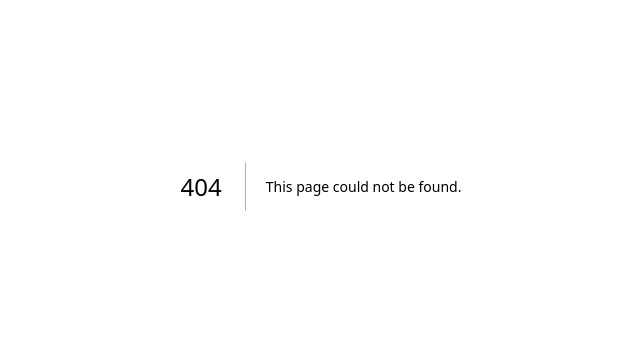
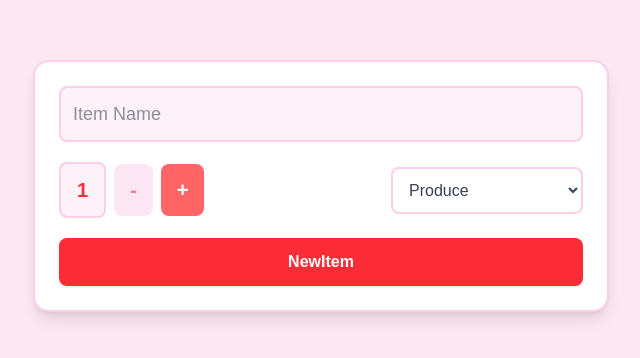
Before and after one commit to shorthippo/cprg306-assignments, a Next.js app: page /week-5 in a window 1280 px wide. Before the commit this address had no page. Shown: the part 214-572 px from the top of the page, without its empty margins (319-959 px from the left). Built offline with nearby package versions, Linux system fonts and the light colour scheme.

Commit message:
Pushed Masooma's branch to master

```diff
--- a/app/page.js
+++ b/app/page.js
@@ -4,19 +4,12 @@ export default function Home() {
   return (
     <main>
       <h1>CPRG 306: Web Development 2 - Assignments</h1>
-      <div><Link href="/week-2">
-        Week 2 Assignment
-      </Link></div>
-      <div><Link href="/week-3">
-        Week 3 Assignment
-      </Link></div>
-      <p>Week4 Assignment</p>
-      <p>Week 5 Assignment</p>
-      <p>Week 6 Assignment</p>
-      <p>Week 7 Assignment</p>
-      <p>Week 8 Assignment</p>
-      <p>Week 9 Assignment</p>
-
+      <div>
+        <Link href = "week-2"> Week 2 </Link>
+        <Link href = "week-3"> Week 3 </Link>
+        <Link href = "week-4"> Week 4 </Link>
+        <Link href = "week-5"> Week 5 </Link>
+      </div>
     </main>
   );
 }
--- /dev/null
+++ b/app/week-5/new-item.js
@@ -0,0 +1,76 @@
+"use client"
+import { useState } from "react";
+
+export default function NewItem() {
+  const [name, setName] = useState("");
+  const [category, setCategory] = useState("Produce");
+  const [quantity, setQuantity] = useState(1);
+  const handleSubmit = (Submission) => {
+    Submission.preventDefault();
+      const newItem = {
+      name: name,
+      category: category,
+      quantity: quantity
+    };
+    console.log(newItem);
+    alert(`Name: ${name}, Quantity: ${quantity}, Category: ${category}`);
+    setName("");
+    setCategory("Produce");
+    setQuantity(1);
+  }
+
+  const increment = () => {
+    if (quantity <20) {
+    setQuantity(quantity + 1);}
+    }
+  const decrement = () => {
+    if (quantity > 1) {
+    setQuantity(quantity - 1);}
+  }
+
+return (
+<div className="min-h-screen bg-pink-100 flex items-center justify-center p-4">
+    <div className="w-full max-w-xl bg-white border-2 border-pink-200 rounded-2xl shadow-lg p-6">
+
+      <form onSubmit={handleSubmit}>
+
+    <input type="text" value={name} onChange={(Submission) =>
+        setName(Submission.target.value)} placeholder="Item Name" required
+        className="w-full box-border border-2 border-pink-200 bg-pink-50 rounded-lg p-3 text-lg text-gray-800 outline-none focus:border-red-300 mb-5"/>
+
+        <div className="flex items-center justify-between gap-3 mb-5">
+
+          <div className="flex items-center gap-2 shrink-0">
+
+    <p className="border-2 border-pink-200 bg-pink-50 rounded-lg px-4 py-3 text-xl font-bold text-red-500">{quantity}</p>
+
+    <button type="button" onClick={decrement} disabled={quantity === 1}
+    className="bg-pink-200 hover:bg-pink-300 disabled:opacity-50 text-red-600 rounded-lg px-4 py-3 text-xl font-bold">-</button>
+
+    <button type="button" onClick={increment} disabled={quantity === 20}
+    className="bg-red-400 hover:bg-red-500 disabled:opacity-50 text-white rounded-lg px-4 py-3 text-xl font-bold">+</button>
+
+        </div>
+        <select value={category} onChange={(Submission) =>
+        setCategory(Submission.target.value)} className="w-48 min-w-0 border-2 border-pink-200 bg-white text-gray-700 p-3 rounded-lg focus:border-red-300 outline-none">
+
+      <option value="Produce">Produce</option>
+      <option value="Dairy">Dairy</option>
+      <option value="Bakery">Bakery</option>
+      <option value="Meat">Meat</option>
+      <option value="Frozen Foods">Frozen Foods</option>
+      <option value="Canned Goods">Canned Goods</option>
+      <option value="Beverages">Beverages</option>
+      <option value="Snacks">Snacks</option>
+      <option value="Household">Household</option>
+      <option value="Other">Other</option>
+      </select>
+      </div>
+      <button type="submit" className="w-full bg-red-500 hover:bg-red-600 text-white font-bold py-3 px-5 rounded-lg shadow-sm transition-colors">
+      NewItem
+    </button>
+    </form>
+    </div>
+</div>
+)
+}
--- /dev/null
+++ b/app/week-5/page.js
@@ -0,0 +1,7 @@
+import NewItem from "./new-item";
+
+export default function Page() {
+  return (
+    <NewItem/>
+  );
+}
```
